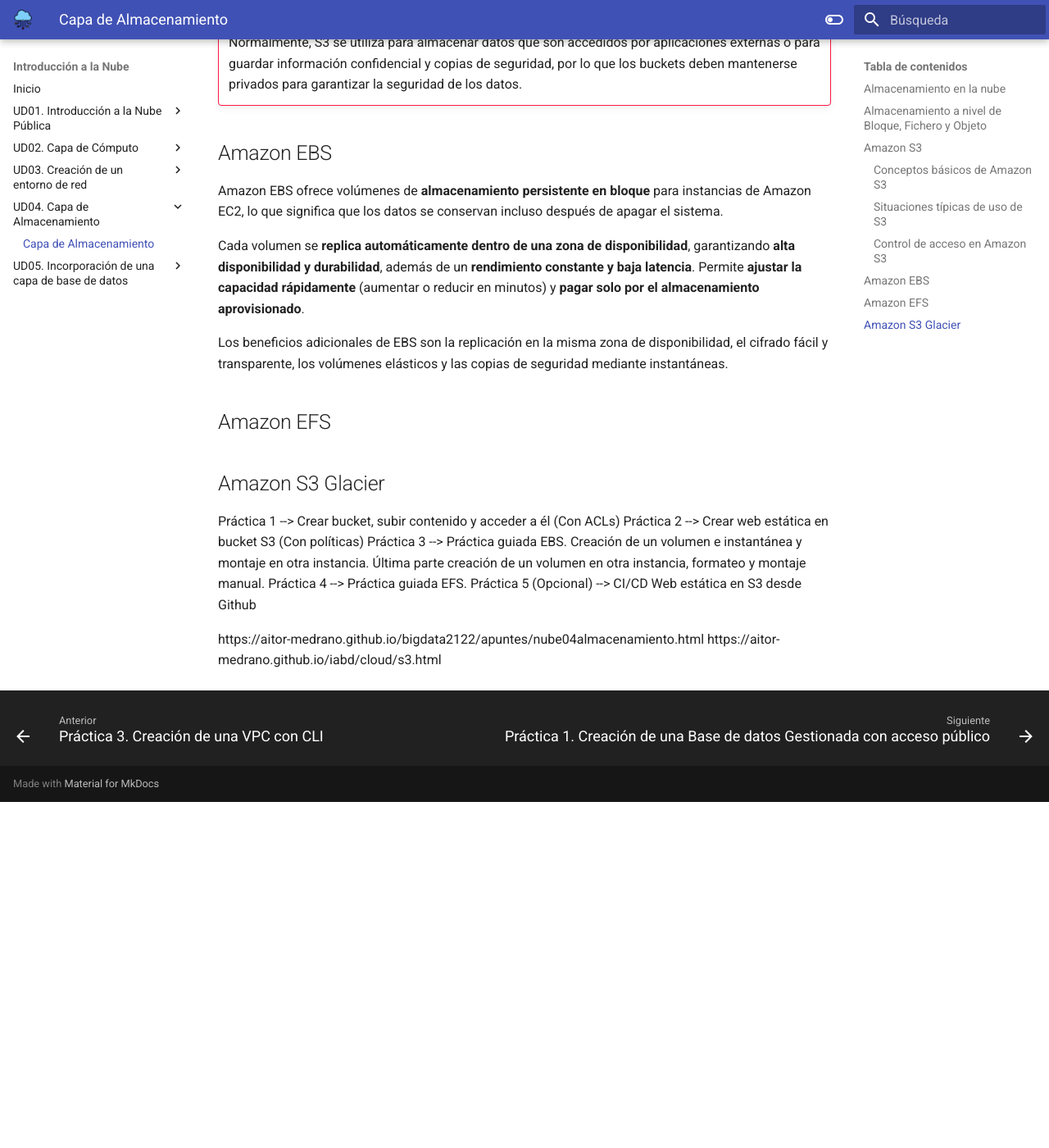
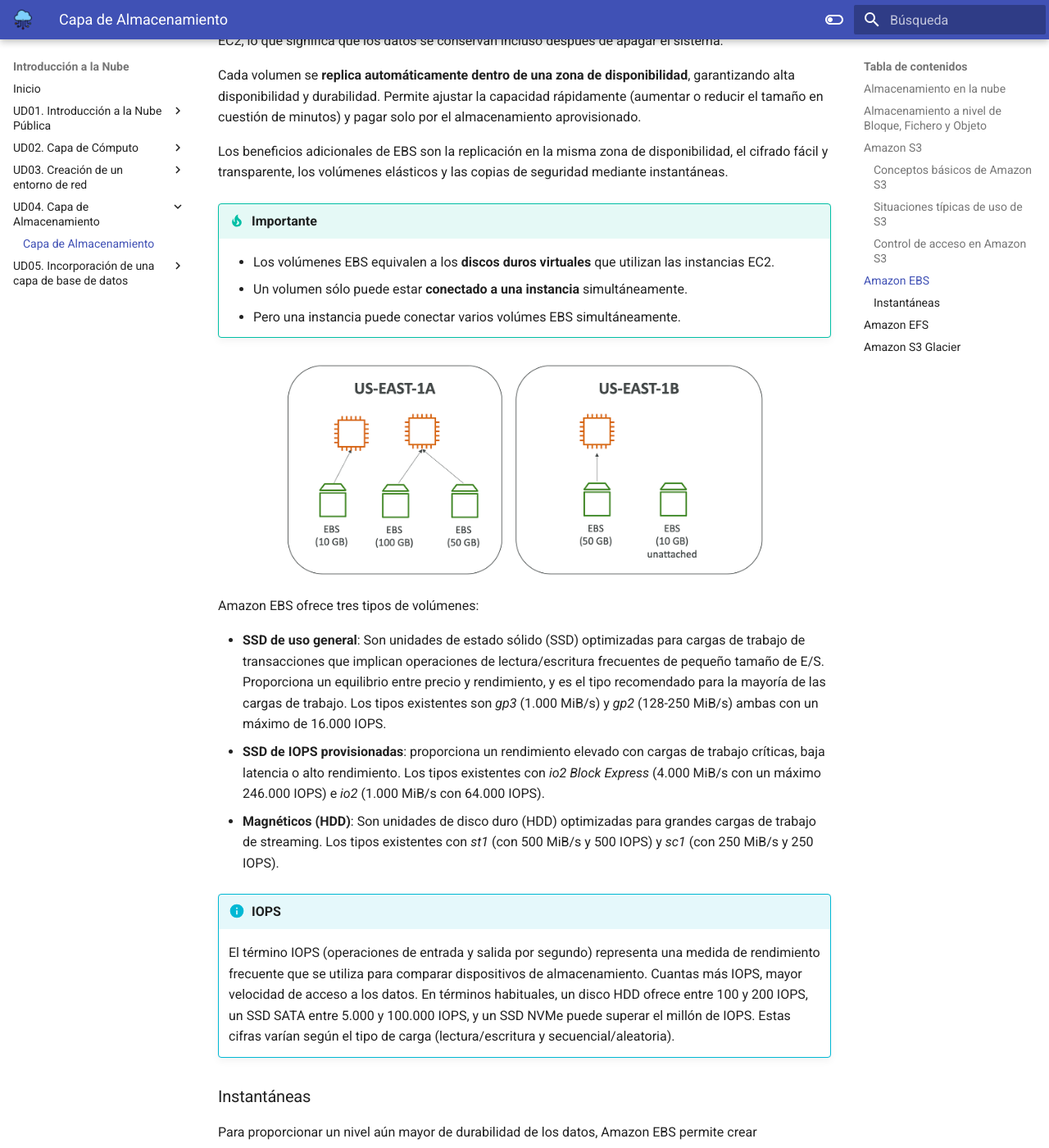
Before and after one commit to IES-CAMP-DE-MORVEDRE/optativa-cloud, an MkDocs documentation site: the page built from docs/ud04/ud04.md, in a window 1280 px wide and 1400 px high, scrolled down 6147 px. Shown: the whole window at 82% size. Built offline with MkDocs 1.6.1 and Material for MkDocs 9.7.7, drawn with Linux system fonts in a browser that asks for light colours; before the commit the page ends 7125 px from its top, so only the background shows below that; some of the changed text lies outside the part shown.

Commit message:
Ud04 EBS

```diff
--- a/docs/ud04/ud04.md
+++ b/docs/ud04/ud04.md
@@ -125,7 +125,7 @@
 
 Por defecto, **todos los buckets de Amazon S3 son privados**, y solo los usuarios con permisos explícitos pueden acceder a ellos.
 
-Es fundamental gestionar correctamente los permisos y la seguridad de los datos almacenados. Para ello disponemos de las siguientes herramientas y control de acceso:
+Es fundamental gestionar correctamente los permisos y la seguridad de los datos almacenados. Para ello disponemos de varias herramientas de control de acceso. Las más importantes que utilizaremos serán:
 
 
 **1. Bloqueo del acceso público:**
@@ -172,9 +164,34 @@
 
 Amazon EBS ofrece volúmenes de **almacenamiento persistente en bloque** para instancias de Amazon EC2, lo que significa que los datos se conservan incluso después de apagar el sistema.
 
-Cada volumen se **replica automáticamente dentro de una zona de disponibilidad**, garantizando **alta disponibilidad y durabilidad**, además de un **rendimiento constante y baja latencia**. Permite **ajustar la capacidad rápidamente** (aumentar o reducir en minutos) y **pagar solo por el almacenamiento aprovisionado**.
+Cada volumen se **replica automáticamente dentro de una zona de disponibilidad**, garantizando alta disponibilidad y durabilidad. Permite ajustar la capacidad rápidamente (aumentar o reducir el tamaño en cuestión de minutos) y pagar solo por el almacenamiento aprovisionado.
 
 Los beneficios adicionales de EBS son la replicación en la misma zona de disponibilidad, el cifrado fácil y transparente, los volúmenes elásticos y las copias de seguridad mediante instantáneas.
+
+!!! tip "Importante"
+    - Los volúmenes EBS equivalen a los **discos duros virtuales** que utilizan las instancias EC2.
+	- Un volumen sólo puede estar **conectado a una instancia** simultáneamente.
+	- Pero una instancia puede conectar varios volúmes EBS simultáneamente.
+
+<img src="../images/ud04/ud04_05.png" width="600">
+
+ Amazon EBS ofrece tres tipos de volúmenes:
+
+ - **SSD de uso general**: Son unidades de estado sólido (SSD) optimizadas para cargas de trabajo de transacciones que implican operaciones de lectura/escritura frecuentes de pequeño tamaño de E/S. Proporciona un equilibrio entre precio y rendimiento, y es el tipo recomendado para la mayoría de las cargas de trabajo. Los tipos existentes son *gp3* (1.000 MiB/s) y *gp2* (128-250 MiB/s) ambas con un máximo de 16.000 IOPS.
+ - **SSD de IOPS provisionadas**: proporciona un rendimiento elevado con cargas de trabajo críticas, baja latencia o alto rendimiento. Los tipos existentes con *io2 Block Express* (4.000 MiB/s con un máximo 246.000 IOPS) e *io2* (1.000 MiB/s con 64.000 IOPS).
+ - **Magnéticos (HDD)**: Son unidades de disco duro (HDD) optimizadas para grandes cargas de trabajo de streaming. Los tipos existentes con *st1* (con 500 MiB/s y 500 IOPS) y *sc1* (con 250 MiB/s y 250 IOPS).
+
+!!! info "IOPS"
+	El término IOPS (operaciones de entrada y salida por segundo) representa una medida de rendimiento frecuente que se utiliza para comparar dispositivos de almacenamiento.  Cuantas más IOPS, mayor velocidad de acceso a los datos. En términos habituales, un disco HDD ofrece entre 100 y 200 IOPS, un SSD SATA entre 5.000 y 100.000 IOPS, y un SSD NVMe puede superar el millón de IOPS. Estas cifras varían según el tipo de carga (lectura/escritura y secuencial/aleatoria).
+
+### Instantáneas
+
+Para proporcionar un nivel aún mayor de durabilidad de los datos, Amazon EBS permite crear **instantáneas** a un momento dado de nuestros volúmenes y volver a crear un volumen nuevo a partir de una instantánea en cualquier momento.
+
+La primera instantánea se denomina instantánea de referencia. Cualquier otra instantánea posterior a la de referencia captura solo lo que sea diferente de la instantánea anterior.
+
+Las instantáneas se almacenan como objetos de Amazon S3.
+
 
 ## Amazon EFS
 
```
Also changed, not shown: other parts of docs/ud04/ud04.md (+1 -9 lines), docs/images/ud04/ud04_05.png (added).
